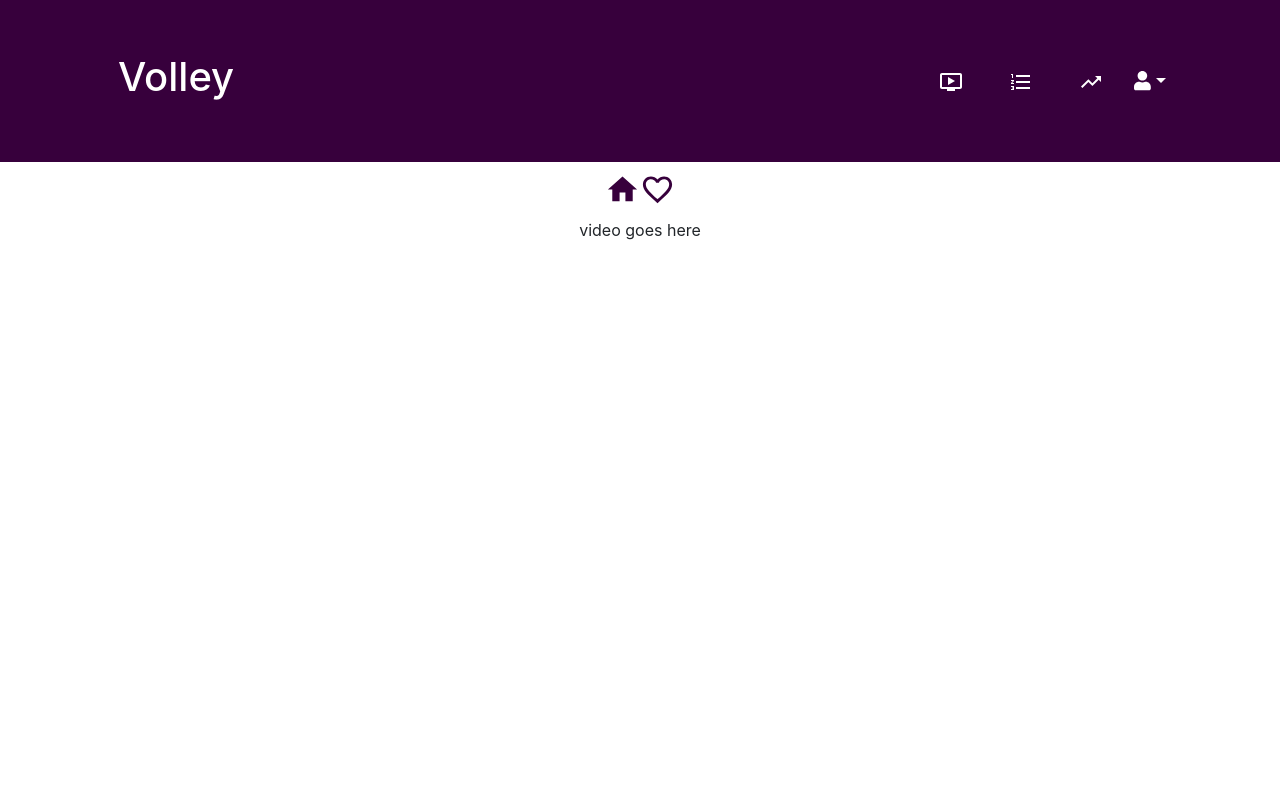
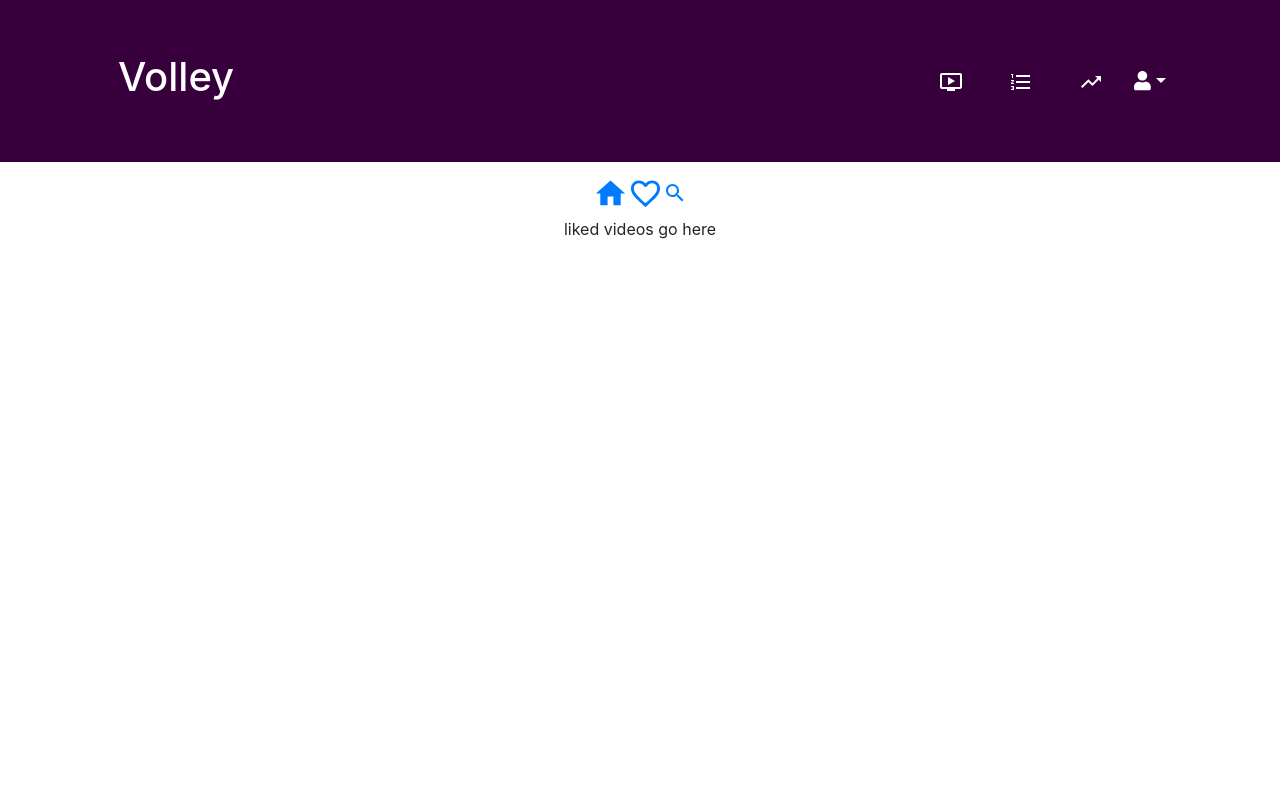
Before and after one commit to dunba/Volley, a React (Create React App) app: page /likes in a window 1280 px wide. Shown: the top 800 px of the page. Built offline with nearby package versions, Linux system fonts and the light colour scheme; no server answers; the database is empty.

Commit message:
search page

```diff
--- a/src/App.js
+++ b/src/App.js
@@ -21,6 +21,7 @@ import Watch from "./watch"
 import VideoWatch from './videowatch'
 import Video from "./video";
 import Footer from './footer'
+import Search from './search'
 
 function App() {
 
@@ -105,6 +106,7 @@ function App() {
               <Route path="/stats/:id" component={Playerdata} />
               <Route path="/table/:id" component={Teamdata} />
               <Route servervideos={servervideos} path='/watch/:id' component={VideoWatch} />
+              <Route exact path='/search' component={Search} />
               <Footer />
             </div>
           </Switch>
--- a/src/Nav2.js
+++ b/src/Nav2.js
@@ -4,6 +4,7 @@ import HomeIcon from '@material-ui/icons/Home';
 import { NavLink } from 'react-router-dom';
 import './feed.css'
 import { useAuth } from './AuthContext'
+import SearchIcon from '@material-ui/icons/Search';
 
 
 
@@ -16,8 +17,10 @@ const Nav2 = ({ loggedInUser, likenum }) => {
 
     return (
         <div className='headercontainer'>
-            <NavLink className='secondlinkstyle' exact to="/"><h1><HomeIcon fontSize='large' /></h1> </NavLink>
-            <h1><NavLink className='secondlinkstyle' exact to="/likes"><FavoriteBorderIcon fontSize='large' /></NavLink></h1><p id='likenumber'>{likenum}</p>
+            <div className='secondlinkstyle'><NavLink exact to="/"><HomeIcon fontSize='large' /></NavLink></div>
+            <div className='secondlinkstyle'> <NavLink exact to="/likes"><FavoriteBorderIcon fontSize='large' /></NavLink><p id='likenumber'>{likenum}</p></div>
+            <div className='secondlinkstyle'><NavLink fontSize='large' exact to='/search'><SearchIcon /></NavLink></div>
+
         </div>
     )
 }
--- a/src/feed.css
+++ b/src/feed.css
@@ -28,6 +28,8 @@ h6 {
 }
 .secondlinkstyle {
   color: #37003c;
+  font: 3em sans-serif;
+  display: flex;
 }
 
 .flexcontainer {
@@ -182,10 +184,8 @@ h6 {
 
 #likenumber {
   transition: 0.5s ease;
-  position: absolute;
-  right: 47.5%;
   color: rgb(17, 17, 17);
-  font-size: 1.2em;
+  font-size: 0.4em;
 }
 
 .descriptionsection {
--- a/src/likes.js
+++ b/src/likes.js
@@ -36,7 +36,7 @@ const Likes = ({ likenum }) => {
 
 
                 <div>
-                    video goes here
+                    liked videos go here
                 </div>
 
 
--- /dev/null
+++ b/src/search.js
@@ -0,0 +1,12 @@
+import React from 'react'
+
+const Search = () => {
+    return (
+        <div>
+            <input />
+            search
+        </div>
+    )
+}
+
+export default Search
```
